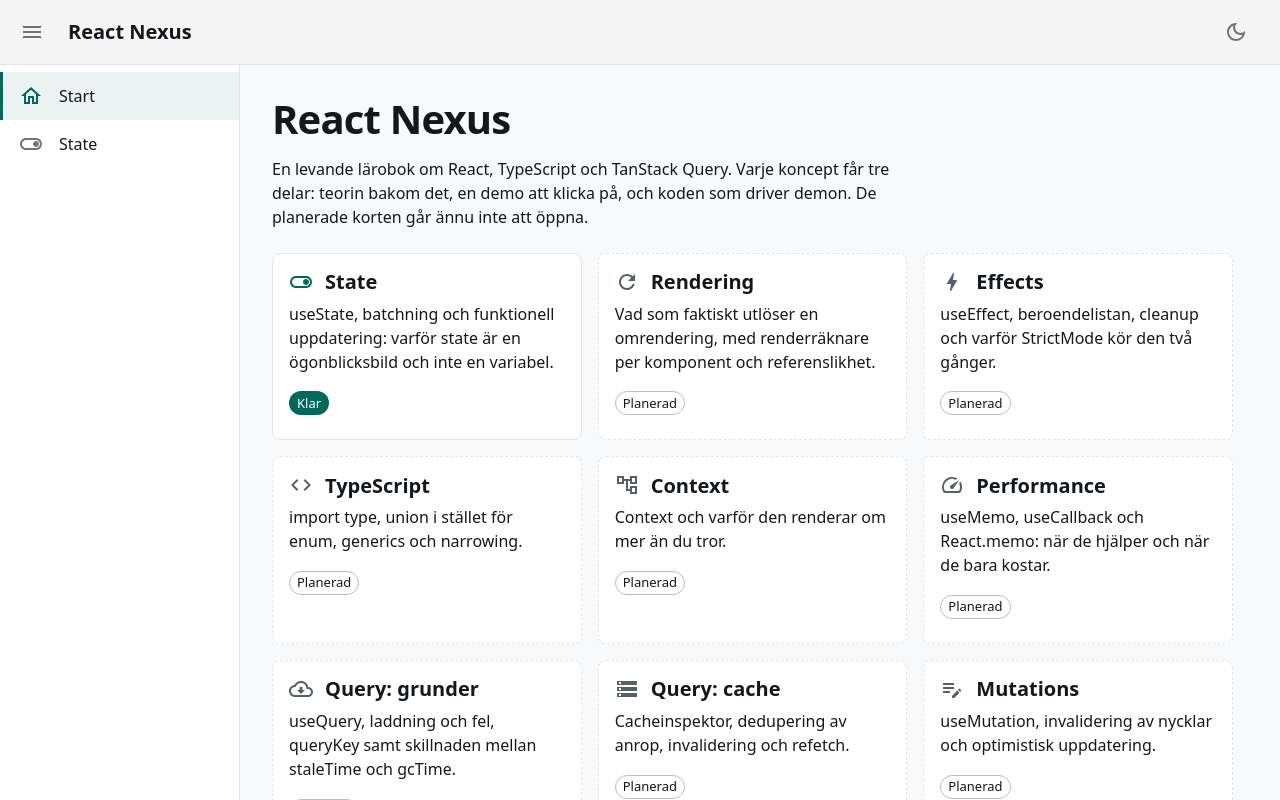
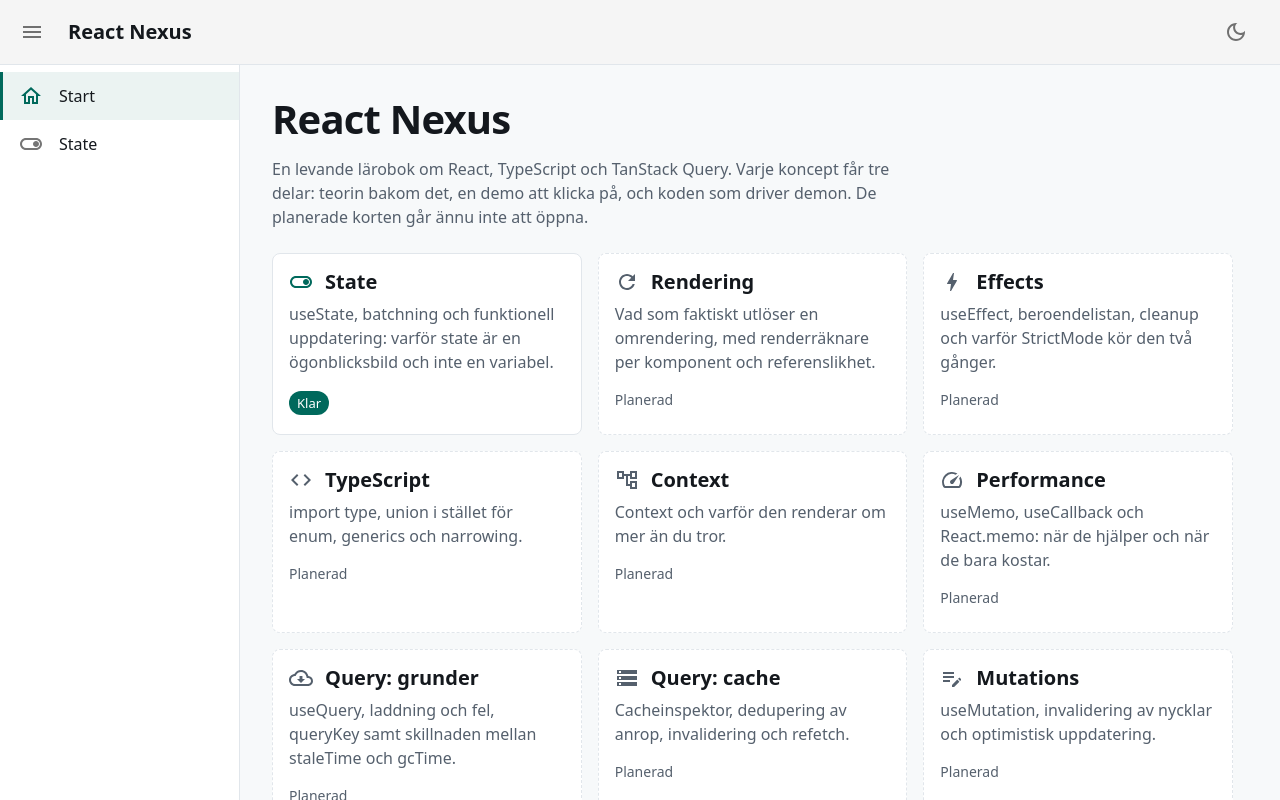
Before and after one commit to Burra17/react-nexus, a React (Vite) app: page / in a window 1280 px wide. Shown: the top 800 px of the page. Built offline with nearby package versions, Linux system fonts and the light colour scheme.

Commit message:
feat: dämpa planerade kort, lägg till hover-effekt och hantera reduced-motion (#27)

```diff
--- a/src/pages/startPage.tsx
+++ b/src/pages/startPage.tsx
@@ -26,13 +26,22 @@
         </Typography>
       </Stack>
 
-      <Typography color="text.secondary" sx={{ mb: 2 }}>
+      <Typography color="textSecondary" sx={{ mb: 2 }}>
         {module.description}
       </Typography>
 
-      {/* Statusen står som text och inte bara som färg - en markering som bara
-          syns på färgen når inte den som inte ser skillnaden. */}
-      <Chip size="small" label={built ? 'Klar' : 'Planerad'} color={built ? 'primary' : 'default'} variant={built ? 'filled' : 'outlined'} />
+      {/* Statusen står som text i båda fallen, inte bara som färg eller form -
+          en markering som bara syns på stilen når inte den som inte ser den.
+          Det som skiljer är tyngden: byggda får en ifylld chip, planerade bara
+          ett ord. Kontrasten mellan korten kommer alltså av att de planerade
+          tonas ned, inte av att de byggda förstärks med ännu en färg. */}
+      {built ? (
+        <Chip size="small" label="Klar" color="primary" />
+      ) : (
+        <Typography variant="body2" color="textSecondary">
+          Planerad
+        </Typography>
+      )}
     </CardContent>
   );
 };
@@ -46,7 +55,7 @@
         React Nexus
       </Typography>
       <ReadableColumn>
-        <Typography color="text.secondary">
+        <Typography color="textSecondary">
           En levande lärobok om React, TypeScript och TanStack Query. Varje koncept får tre delar: teorin bakom det, en demo att klicka på, och koden
           som driver demon. De planerade korten går ännu inte att öppna.
         </Typography>
@@ -58,12 +67,26 @@
         <Grid key={module.path} size={{ xs: 12, sm: 6, md: 4 }}>
           <Card
             variant="outlined"
-            sx={{
+            sx={(theme) => ({
               height: '100%',
               // Streckad kant på det som inte är byggt. En signal till som inte
               // är färg, för den som inte uppfattar skillnaden mellan chiparna.
               borderStyle: isBuilt(module) ? 'solid' : 'dashed',
-            }}
+
+              // Bara byggda kort svarar på pekaren. Ett planerat kort som rörde
+              // sig skulle lova något det inte kan hålla.
+              ...(isBuilt(module) && {
+                transition: theme.transitions.create(['border-color', 'transform'], { duration: 150 }),
+                '&:hover': { borderColor: 'primary.main', transform: 'translateY(-1px)' },
+
+                // Den som bett operativsystemet om mindre rörelse får kantfärgen
+                // men inget lyft. Signalen finns kvar, rörelsen försvinner.
+                '@media (prefers-reduced-motion: reduce)': {
+                  transition: theme.transitions.create('border-color', { duration: 150 }),
+                  '&:hover': { transform: 'none' },
+                },
+              }),
+            })}
           >
             {isBuilt(module) ? (
               <CardActionArea component={Link} to={module.path} sx={{ height: '100%' }}>
```
